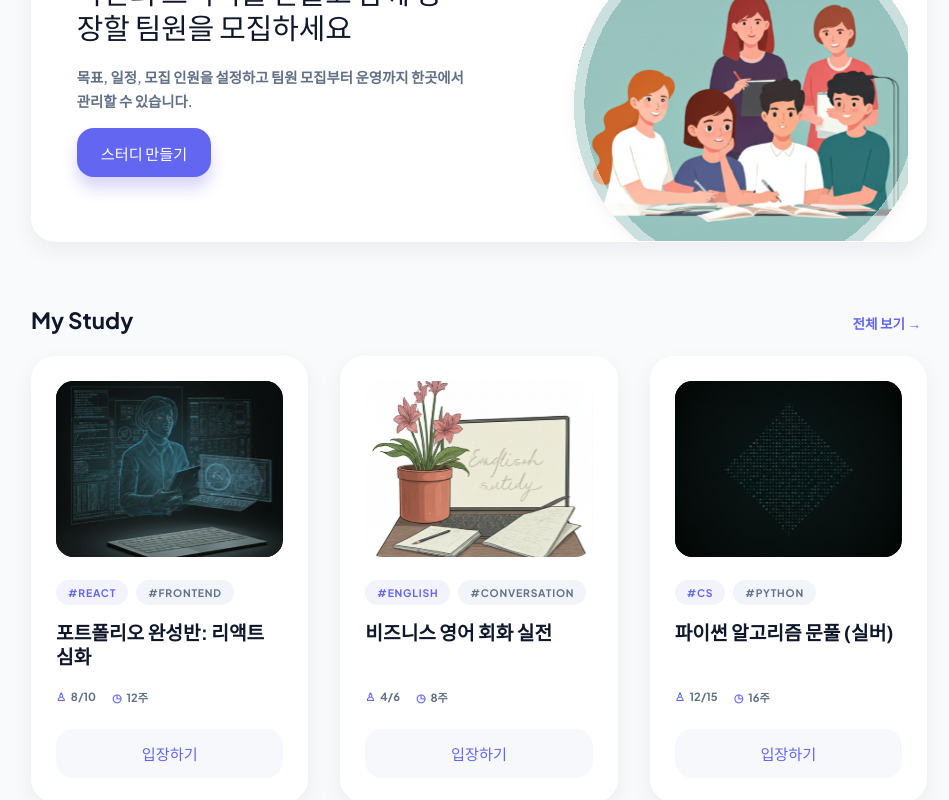
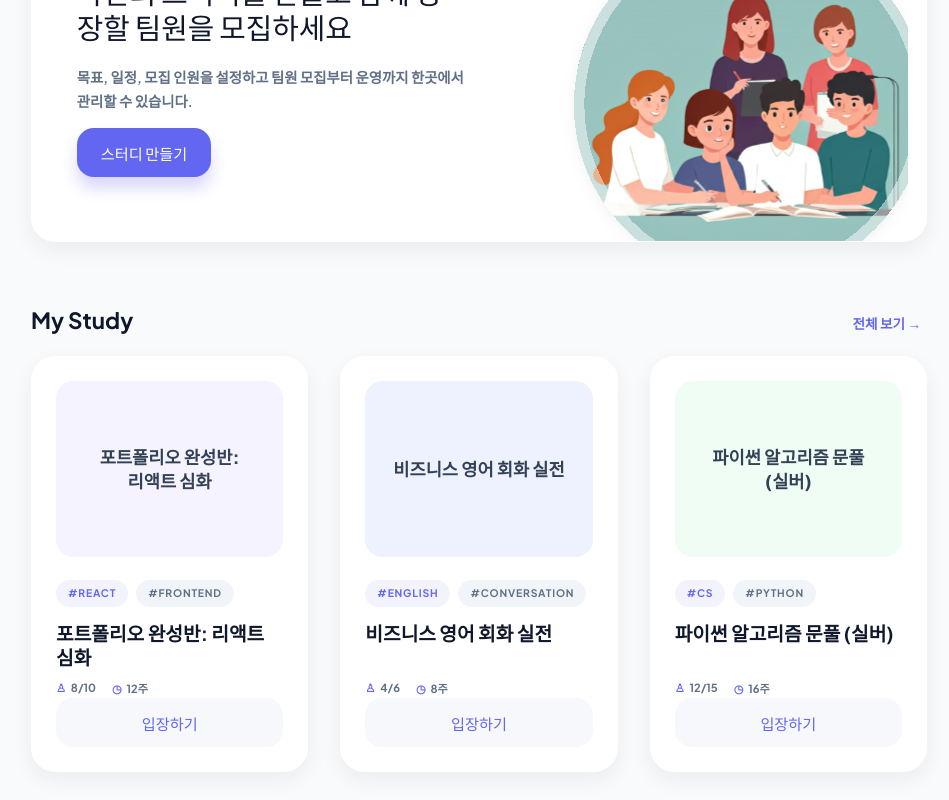
Before and after one commit to SWE-2026-1-team-1/StudyMate, a React (Vite) app in the folder frontend/: page / in a window 1280 px wide. Shown: the part 589-1389 px from the top of the page, without its empty margins (161-1110 px from the left). Built offline with nearby package versions, Linux system fonts and the light colour scheme.

Commit message:
feat: 스터디 탐색 페이지 UI/UX 개선 및 목업 데이터 확장

```diff
--- a/frontend/src/components/Common.tsx
+++ b/frontend/src/components/Common.tsx
@@ -123,7 +123,7 @@ export function SectionTitle({ title, subtitle, action }: { title: string; subti
 export function StudyCard({ study, action, onAction }: { study: Study; action: string; onAction: () => void }) {
   return (
     <article className="study-card">
-      <StudyThumb tone={study.tone} />
+      <StudyThumb title={study.title} />
       <div className="tag-row">{study.tags.map((tag) => <span key={tag}>{tag}</span>)}</div>
       <h3>{study.title}</h3>
       <p><span className="meta people">{study.people}</span><span className="meta time">{study.duration}</span></p>
@@ -165,17 +165,22 @@ export function Avatar({ name, className = "" }: { name: string; className?: str
   return <i className={`avatar portrait-${name} ${className}`} aria-hidden="true">{initial}</i>;
 }
 
-function StudyThumb({ tone }: { tone: Study["tone"] }) {
-  const thumbByTone: Record<Study["tone"], string> = {
-    tech: techStudyIcon,
-    english: englishStudyIcon,
-    algorithm: algorithmStudyIcon,
-    design: techStudyIcon,
-  };
+function StudyThumb({ title }: { title: string }) {
+  const pastelColors = [
+    "#fdf2f8", // 파스텔 핑크
+    "#eef2ff", // 파스텔 블루
+    "#f0fdf4", // 파스텔 민트
+    "#fffbeb", // 파스텔 옐로우
+    "#f5f3ff", // 파스텔 퍼플
+  ];
+
+  // 타이틀의 문자열 합을 이용해 색상을 일정하게 돌려가며 선택
+  const hash = title.split("").reduce((acc, char) => acc + char.charCodeAt(0), 0);
+  const bgColor = pastelColors[hash % pastelColors.length];
 
   return (
-    <div className={`study-thumb ${tone}`}>
-      <img src={thumbByTone[tone]} alt="" className="study-thumb-image" />
+    <div className="study-thumb text-thumb" style={{ background: bgColor }}>
+      <span className="thumb-title">{title}</span>
     </div>
   );
 }
--- a/frontend/src/data.ts
+++ b/frontend/src/data.ts
@@ -41,7 +41,7 @@ export const studies: Study[] = [
 
 export const exploreStudies = [...studies, ...studies, ...studies];
 
-export const topics = ["#전체", "#알고리즘", "#영어회화", "#프론트엔드", "#백엔드", "#UI/UX 디자인", "#데이터사이언스"];
+export const topics = ["#추천", "#전체", "#알고리즘", "#영어회화", "#프론트엔드", "#백엔드", "#UI/UX 디자인", "#데이터사이언스"];
 
 export const authInterestTags = ["#알고리즘", "#English", "#UI_Design", "#Macroeconomics"];
 
--- /dev/null
+++ b/frontend/src/mockStudies.ts
@@ -0,0 +1,120 @@
+import type { Study } from "./types";
+
+export const allMockStudies: Study[] = [
+  // 알고리즘
+  {
+    title: "파이썬 알고리즘 문풀 (실버)",
+    tags: ["#알고리즘", "#PYTHON", "#코딩테스트"],
+    people: "4/6",
+    duration: "16주",
+    tone: "algorithm",
+  },
+  {
+    title: "백준 골드 달성반",
+    tags: ["#알고리즘", "#JAVA", "#C++"],
+    people: "8/10",
+    duration: "12주",
+    tone: "algorithm",
+  },
+  {
+    title: "카카오 코테 대비반",
+    tags: ["#알고리즘", "#코딩테스트", "#구현"],
+    people: "3/5",
+    duration: "8주",
+    tone: "algorithm",
+  },
+
+  // 프론트엔드
+  {
+    title: "포트폴리오 완성반: 리액트 심화",
+    tags: ["#프론트엔드", "#REACT", "#JAVASCRIPT"],
+    people: "8/10",
+    duration: "12주",
+    tone: "tech",
+  },
+  {
+    title: "Vue.js 입문부터 실전까지",
+    tags: ["#프론트엔드", "#VUE", "#WEB"],
+    people: "2/6",
+    duration: "10주",
+    tone: "tech",
+  },
+  {
+    title: "TypeScript 마스터하기",
+    tags: ["#프론트엔드", "#TYPESCRIPT", "#WEB"],
+    people: "5/8",
+    duration: "8주",
+    tone: "tech",
+  },
+
+  // 백엔드
+  {
+    title: "스프링 부트 실전 프로젝트",
+    tags: ["#백엔드", "#JAVA", "#SPRING"],
+    people: "6/8",
+    duration: "12주",
+    tone: "tech",
+  },
+  {
+    title: "NestJS 기본기 다지기",
+    tags: ["#백엔드", "#NODE.JS", "#NESTJS"],
+    people: "3/4",
+    duration: "10주",
+    tone: "tech",
+  },
+  {
+    title: "데이터베이스 설계와 튜닝",
+    tags: ["#백엔드", "#DATABASE", "#SQL"],
+    people: "2/5",
+    duration: "8주",
+    tone: "tech",
+  },
+
+  // 영어회화
+  {
+    title: "비즈니스 영어 회화 실전",
+    tags: ["#영어회화", "#BUSINESS", "#CONVERSATION"],
+    people: "4/6",
+    duration: "8주",
+    tone: "english",
+  },
+  {
+    title: "오픽 AL 달성 목표 스터디",
+    tags: ["#영어회화", "#OPIC", "#자격증"],
+    people: "3/4",
+    duration: "4주",
+    tone: "english",
+  },
+
+  // UI/UX 디자인
+  {
+    title: "Figma를 활용한 UI/UX 기초",
+    tags: ["#UI/UX 디자인", "#FIGMA", "#DESIGN"],
+    people: "5/6",
+    duration: "8주",
+    tone: "design",
+  },
+  {
+    title: "디자인 시스템 구축 실습",
+    tags: ["#UI/UX 디자인", "#SYSTEM", "#PROTOTYPING"],
+    people: "2/4",
+    duration: "10주",
+    tone: "design",
+  },
+
+  // 데이터사이언스
+  {
+    title: "머신러닝 완벽 가이드",
+    tags: ["#데이터사이언스", "#PYTHON", "#ML"],
+    people: "7/10",
+    duration: "16주",
+    tone: "tech",
+  },
+  {
+    title: "kaggle 컴페티션 도전방",
+    tags: ["#데이터사이언스", "#KAGGLE", "#DATA"],
+    people: "3/5",
+    duration: "12주",
+    tone: "tech",
+  }
+];
--- a/frontend/src/screens/StudyScreens.tsx
+++ b/frontend/src/screens/StudyScreens.tsx
@@ -1,9 +1,11 @@
-import { useEffect, useRef, useState } from "react";
+import { useEffect, useRef, useState, useMemo } from "react";
 import { useLocation, useNavigate } from "react-router-dom";
 import { authInterestTags, createStudy, exploreStudies, profile, studies, studyDetail, topics } from "../data";
 import { Avatar, Field, Hero, Illustration, PageHeading, Panel, SectionTitle, Shell, StatusRow, StudyCard } from "../components/Common";
 import { ROUTE_PATHS } from "../routes/routingMap";
 import type { ProgressStudy as ProgressStudyItem } from "../types";
+
+import { allMockStudies } from "../mockStudies";
 
 export function MainDashboard() {
   const navigate = useNavigate();
@@ -81,14 +83,41 @@ function MainDashboardContent({ onNavigate }: { onNavigate: ReturnType<typeof us
 
 function ExploreResults() {
   const navigate = useNavigate();
+  const [selectedTopic, setSelectedTopic] = useState(topics[0]);
+
+  let title = `${selectedTopic.replace("#", "")} 추천 스터디`;
+  let subtitle = `${selectedTopic} 관련 선별된 스터디 그룹입니다.`;
+
+  if (selectedTopic === "#전체") {
+    title = "전체 스터디";
+    subtitle = "현재 모집 중인 모든 스터디 그룹입니다.";
+  } else if (selectedTopic === "#추천") {
+    title = "관심사 기반 추천 스터디";
+    subtitle = "관심사 기반으로 선별한 스터디 그룹입니다.";
+  }
+
+  // useMemo를 사용해 태그가 바뀔 때마다 스터디 목록을 셔플(무작위 정렬)합니다.
+  const displayedStudies = useMemo(() => {
+    let list = [];
+    if (selectedTopic === "#전체") {
+      list = [...allMockStudies];
+    } else if (selectedTopic === "#추천") {
+      list = allMockStudies.filter((study) => study.tags.includes("#프론트엔드") || study.tags.includes("#알고리즘"));
+    } else {
+      list = allMockStudies.filter((study) => study.tags.includes(selectedTopic));
+    }
+    // 간단한 무작위 셔플 로직 적용
+    return list.sort(() => Math.random() - 0.5);
+  }, [selectedTopic]);
 
   return (
-    <div className="dashboard-content-panel">
-      <TopicScroller />
+    <div className="dashboard-content-panel explore-panel">
+      <TopicScroller selectedTopic={selectedTopic} onSelect={setSelectedTopic} />
       <section className="section-block">
-        <SectionTitle title="관심사 기반 추천 스터디" subtitle="관심사 기반으로 선별한 스터디 그룹입니다." action="전체 보기  →" />
-        <div className="study-grid explore-grid">
-          {exploreStudies.map((study, index) => (
+        <SectionTitle title={title} subtitle={subtitle} />
+        {/* key에 selectedTopic을 주어 리액트가 아예 요소를 다시 그리게 만들어 진입 애니메이션을 재활성시킵니다 */}
+        <div key={selectedTopic} className="study-grid explore-grid">
+          {displayedStudies.map((study, index) => (
             <StudyCard key={`${study.title}-${index}`} study={study} action="신청하기" onAction={() => navigate(ROUTE_PATHS.studyDetail())} />
           ))}
         </div>
@@ -97,15 +126,13 @@ function ExploreResults() {
   );
 }
 
-function TopicScroller() {
-  const [selectedTopic, setSelectedTopic] = useState(topics[0]);
-
+function TopicScroller({ selectedTopic, onSelect }: { selectedTopic: string; onSelect: (topic: string) => void }) {
   return (
     <section className="topics">
       <h2>POPULAR TOPICS</h2>
       <div>
         {topics.map((topic) => (
-          <button className={selectedTopic === topic ? "active" : ""} key={topic} type="button" onClick={() => setSelectedTopic(topic)}>
+          <button className={selectedTopic === topic ? "active" : ""} key={topic} type="button" onClick={() => onSelect(topic)}>
             {topic}
           </button>
         ))}
--- a/frontend/src/styles.css
+++ b/frontend/src/styles.css
@@ -862,6 +862,9 @@ textarea:focus {
   animation: dashboard-content-enter 900ms cubic-bezier(0.2, 0.8, 0.2, 1) both;
   transform-origin: top center;
 }
+.explore-panel {
+  gap: calc(8px * var(--ui-scale));
+}
 @keyframes dashboard-content-enter {
   from {
     opacity: 0;
@@ -1032,7 +1035,12 @@ textarea:focus {
   box-shadow: var(--shadow);
 }
 .study-card {
+  display: flex;
+  flex-direction: column;
   padding: calc(30px * var(--ui-scale));
+  height: calc(520px * var(--ui-scale));
+  box-sizing: border-box;
+  overflow: hidden;
 }
 .study-thumb {
   position: relative;
@@ -1061,6 +1069,24 @@ textarea:focus {
 .study-thumb.algorithm {
   background: #06100e;
 }
+.study-thumb.text-thumb {
+  display: flex;
+  align-items: center;
+  justify-content: center;
+  padding: calc(24px * var(--ui-scale));
+  text-align: center;
+  background: #fdf2f8; /* default pastel pink */
+}
+.study-thumb.text-thumb.design {
+  background: #eef2ff; /* 파스텔 블루/슬레이트 톤 */
+}
+.study-thumb .thumb-title {
+  color: #334155;
+  font-size: calc(22px * var(--ui-scale));
+  font-weight: 800;
+  line-height: 1.4;
+  word-break: keep-all;
+}
 .thumb-visual {
   position: absolute;
   inset: calc(22px * var(--ui-scale));
@@ -1104,27 +1130,35 @@ textarea:focus {
 }
 .tag-row {
   display: flex;
-  flex-wrap: wrap;
+  flex-wrap: nowrap;
   gap: calc(10px * var(--ui-scale));
   margin-top: calc(28px * var(--ui-scale));
+  overflow: hidden;
+  height: calc(34px * var(--ui-scale));
 }
 .tag-row span {
   padding: calc(8px * var(--ui-scale)) calc(15px * var(--ui-scale));
   background: rgba(99, 102, 241, 0.08);
   color: var(--purple);
   letter-spacing: calc(1px * var(--ui-scale));
+  white-space: nowrap;
 }
 .tag-row span + span {
   background: #f1f5f9;
   color: #607187;
 }
 .study-card h3 {
-  min-height: calc(72px * var(--ui-scale));
+  height: calc(60px * var(--ui-scale));
   margin: calc(18px * var(--ui-scale)) 0 calc(14px * var(--ui-scale));
   font-family: inherit;
   font-size: calc(24px * var(--ui-scale));
   font-weight: 700;
   line-height: 1.25;
+  display: -webkit-box;
+  -webkit-line-clamp: 2;
+  -webkit-box-orient: vertical;
+  overflow: hidden;
+  text-overflow: ellipsis;
 }
 .study-card p {
   display: flex;
@@ -1146,7 +1180,7 @@ textarea:focus {
 }
 .study-card button {
   width: 100%;
-  margin-top: calc(30px * var(--ui-scale));
+  margin-top: auto;
   background: #f6f8fb;
   color: var(--purple);
 }
@@ -1335,10 +1369,17 @@ textarea:focus {
 .topics div {
   display: flex;
   gap: calc(18px * var(--ui-scale));
-  overflow: hidden;
+  overflow-x: auto;
+  white-space: nowrap;
+  padding-bottom: calc(12px * var(--ui-scale));
+  scrollbar-width: none; /* Firefox */
+}
+.topics div::-webkit-scrollbar {
+  display: none; /* Chrome/Safari */
 }
 .topics button {
-  min-width: calc(120px * var(--ui-scale));
+  min-width: max-content;
+  white-space: nowrap;
   border: 0;
   border-radius: calc(999px * var(--ui-scale));
   padding: calc(12px * var(--ui-scale)) calc(24px * var(--ui-scale));
@@ -1355,6 +1396,17 @@ textarea:focus {
 }
 .explore-grid {
   row-gap: calc(46px * var(--ui-scale));
+  animation: explore-grid-enter 400ms cubic-bezier(0.2, 0.8, 0.2, 1) both;
+}
+@keyframes explore-grid-enter {
+  from {
+    opacity: 0;
+    transform: translateY(calc(12px * var(--ui-scale)));
+  }
+  to {
+    opacity: 1;
+    transform: translateY(0);
+  }
 }
 
 /* Detail */
```
